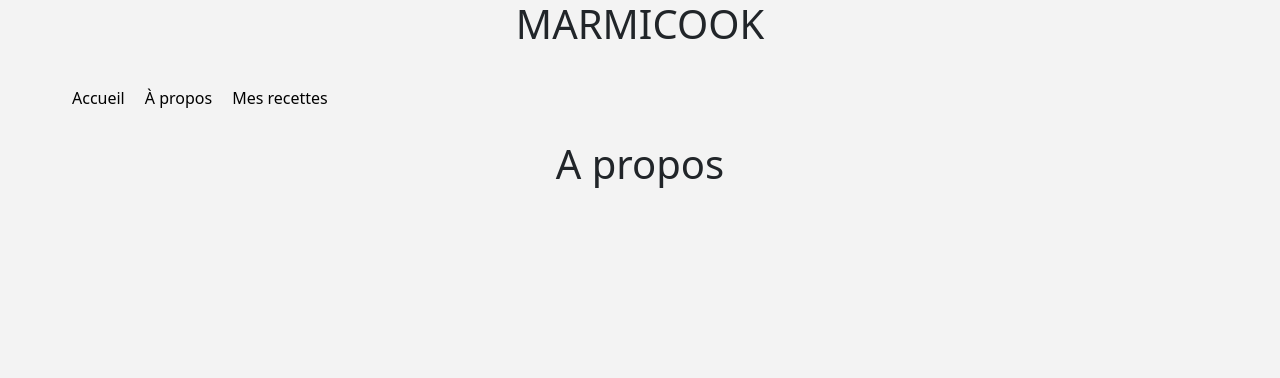
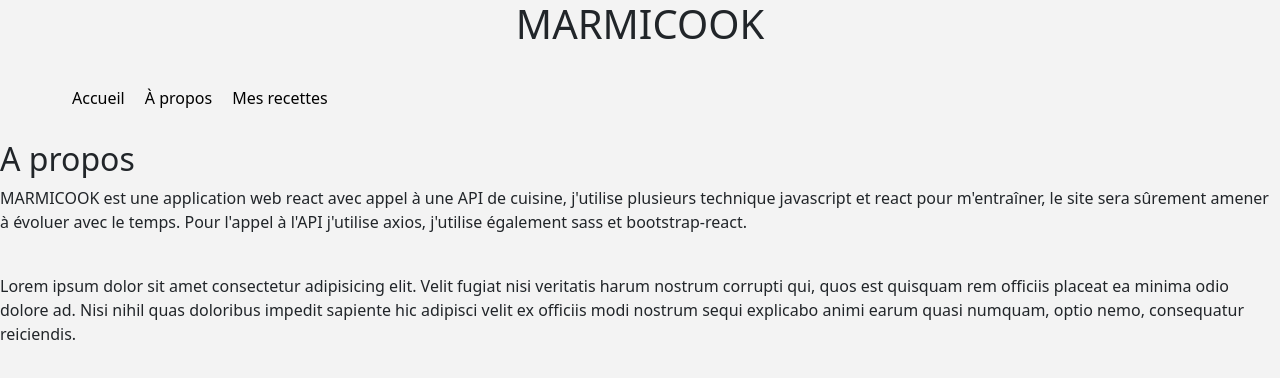
Before and after one commit to dvdfe/REACT-COOK, a React (Create React App) app in the folder frontend/: page /about in a window 1280 px wide. Shown: the top 378 px of the page. Built offline with nearby package versions, Linux system fonts and the light colour scheme.

Commit message:
Première ébauche da la page about

```diff
--- a/frontend/src/components/About.js
+++ b/frontend/src/components/About.js
@@ -1,16 +1,29 @@
-import React from 'react';
-import Header from './Header';
-import Navigation from './Navigation';
+import React from "react";
+import Header from "./Header";
+import Navigation from "./Navigation";
 
 const About = () => {
-    return (
-        <div>
-            <Header/>
-            <Navigation/>
-            <h1>A propos</h1>
-
-        </div>
-    );
+  return (
+    <div>
+      <Header />
+      <Navigation />
+      <h2>A propos</h2>
+      <p>
+        MARMICOOK est une application web react avec appel à une API de cuisine,
+        j'utilise plusieurs technique javascript et react pour m'entraîner, le
+        site sera sûrement amener à évoluer avec le temps. Pour l'appel à l'API
+        j'utilise axios, j'utilise également sass et bootstrap-react.
+      </p>
+      <br />
+      <p>
+        Lorem ipsum dolor sit amet consectetur adipisicing elit. Velit fugiat
+        nisi veritatis harum nostrum corrupti qui, quos est quisquam rem
+        officiis placeat ea minima odio dolore ad. Nisi nihil quas doloribus
+        impedit sapiente hic adipisci velit ex officiis modi nostrum sequi
+        explicabo animi earum quasi numquam, optio nemo, consequatur reiciendis.
+      </p>
+    </div>
+  );
 };
 
 export default About;
```
